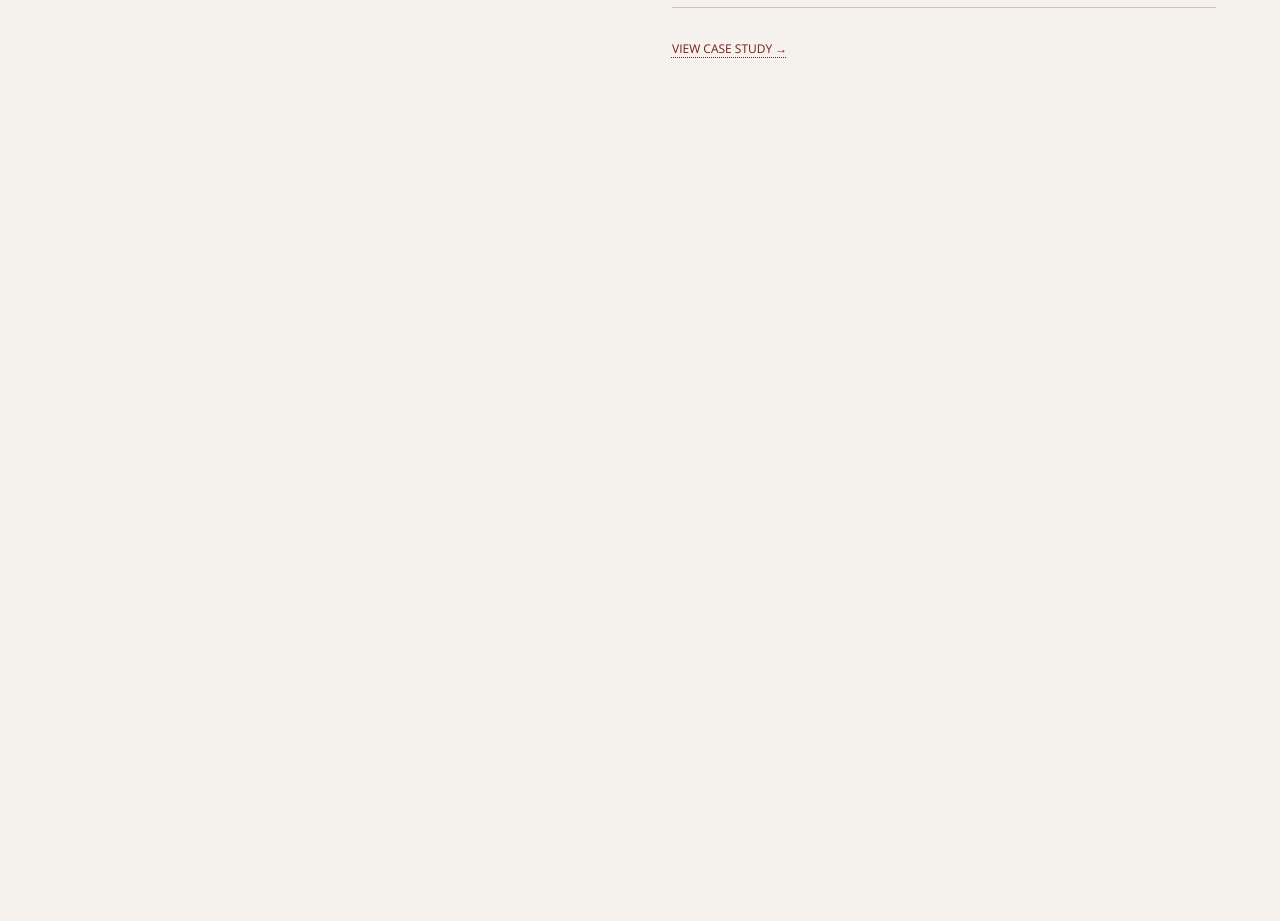
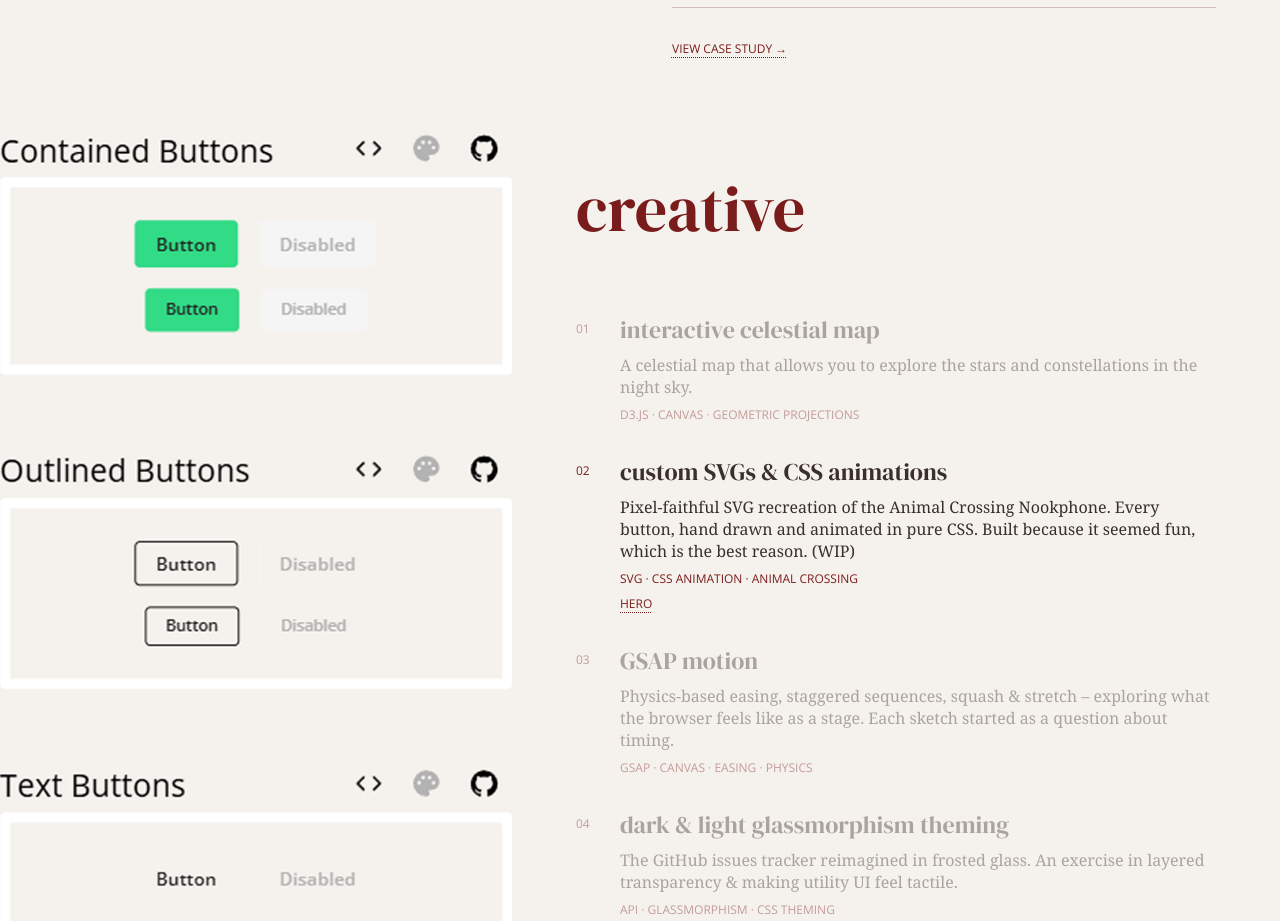
Before and after one commit to teenguyen/teenguyen.github.io-dev, a Next.js app: page / in a window 1280 px wide. Shown: the part 2048-2969 px from the top of the page. Before the commit the page ends 2169 px from the top, so only its background shows below. Built offline with nearby package versions, Linux system fonts and the light colour scheme.

Commit message:
creative section built, just need to fill in the blanks now

```diff
--- a/src/app/page.tsx
+++ b/src/app/page.tsx
@@ -1,12 +1,14 @@
 import Hero from "../sections/hero";
 import Featured from "../sections/featured";
 import SectionFlow from "../sections/SectionFlow";
+import Creative from "../sections/creative";
 
 export default function Home() {
   return (
     <SectionFlow>
       <Hero />
       <Featured />
+      <Creative />
     </SectionFlow>
   );
 }
--- /dev/null
+++ b/src/sections/creative/Blurb.module.css
@@ -0,0 +1,42 @@
+.blurb {
+  display: grid;
+  grid-template-columns: 32px 1fr;
+  gap: 12px;
+  padding: 16px 0;
+  cursor: pointer;
+  opacity: 0.4;
+  transition: opacity 0.3s ease;
+}
+
+.blurb:not(.blurbActive):hover {
+  opacity: 0.7;
+}
+
+.blurbActive {
+  opacity: 1;
+}
+
+.index {
+  padding-top: 0.45rem;
+}
+
+.blurbBody {
+  display: flex;
+  flex-direction: column;
+  gap: 8px;
+}
+
+.title {
+  font-size: 1.5rem;
+  color: var(--text-color);
+}
+
+.skills {
+  font-size: 10px;
+  letter-spacing: 0.1em;
+}
+
+.link {
+  font-size: 10px;
+  letter-spacing: 0.1em;
+}
--- /dev/null
+++ b/src/sections/creative/Blurb.tsx
@@ -0,0 +1,42 @@
+import Link, { LinkProps } from "next/link";
+import clsx from "clsx";
+import styles from "./Blurb.module.css";
+
+type BlurbProps = {
+  index: number;
+  title: string;
+  description: string;
+  skills: string;
+  linkProps?: LinkProps | string;
+  active: boolean;
+  onClick: () => void;
+};
+
+export default function Blurb({
+  index,
+  title,
+  description,
+  skills,
+  linkProps,
+  active,
+  onClick,
+}: BlurbProps) {
+  return (
+    <div
+      className={clsx(styles.blurb, active && styles.blurbActive)}
+      onClick={onClick}
+    >
+      <p className={clsx("subtitle", styles.index)}>
+        {index.toString().padStart(2, "0")}
+      </p>
+      <div className={styles.blurbBody}>
+        <h3 className={styles.title}>{title}</h3>
+        <p className={styles.description}>{description}</p>
+        <p className="subtitle">{skills}</p>
+        {linkProps && (
+          <Link className="subtitle" {...(linkProps as LinkProps)} />
+        )}
+      </div>
+    </div>
+  );
+}
--- /dev/null
+++ b/src/sections/creative/index.module.css
@@ -0,0 +1,37 @@
+.section {
+  height: 100vh;
+  width: 100%;
+}
+
+.content {
+  display: grid;
+  grid-template-columns: 2fr 3fr;
+  height: 100%;
+}
+
+.media {
+  position: relative;
+  overflow: hidden;
+  height: 100%;
+  width: 100%;
+}
+
+.slide {
+  position: absolute;
+  inset: 0;
+  will-change: transform;
+}
+
+.image {
+  object-fit: cover;
+  height: 100%;
+}
+
+.article {
+  display: flex;
+  flex-direction: column;
+  gap: 4rem;
+  padding: 4rem;
+  height: 100%;
+  justify-content: center;
+}
--- /dev/null
+++ b/src/sections/creative/index.tsx
@@ -0,0 +1,137 @@
+"use client";
+
+import { useEffect, useRef, useState } from "react";
+import Image from "next/image";
+import gsap from "gsap";
+import Blurb from "./Blurb";
+import styles from "./index.module.css";
+
+export default function Creative() {
+  const [active, setActive] = useState(0);
+  const animating = useRef(false);
+  const slideRefs = useRef<(HTMLDivElement | null)[]>([]);
+
+  const goTo = (next: number) => {
+    if (animating.current || next === active) return;
+    animating.current = true;
+
+    const prev = active;
+    const dir = next > prev ? 1 : -1;
+    setActive(next);
+
+    gsap.set(slideRefs.current[next], {
+      y: dir > 0 ? "100%" : "-100%",
+      zIndex: 2,
+    });
+
+    gsap
+      .timeline({
+        onComplete: () => {
+          animating.current = false;
+        },
+      })
+      .to(
+        slideRefs.current[prev],
+        { y: dir > 0 ? "-100%" : "100%", duration: 0.5, ease: "power2.out" },
+        0,
+      )
+      .to(
+        slideRefs.current[next],
+        { y: "0%", duration: 0.5, ease: "power2.out" },
+        0,
+      );
+  };
+
+  useEffect(() => {
+    const t = setTimeout(() => goTo((active + 1) % BLURBS.length), 4000);
+    return () => clearTimeout(t);
+  }, [active]);
+
+  return (
+    <section className={styles.section}>
+      <div className={styles.content}>
+        <div className={styles.media}>
+          {BLURBS.map((blurb, i) => (
+            <div
+              key={blurb.title}
+              ref={(el) => {
+                slideRefs.current[i] = el;
+              }}
+              className={styles.slide}
+              style={{ transform: `translateY(${i === 0 ? "0%" : "100%"})` }}
+            >
+              <Image
+                src={blurb.image}
+                alt={blurb.title}
+                fill
+                className={styles.image}
+              />
+            </div>
+          ))}
+        </div>
+
+        <div className={styles.article}>
+          <h2 className={styles.heading}>creative</h2>
+
+          <div className={styles.blurbs}>
+            {BLURBS.map((blurb, i) => (
+              <Blurb
+                key={blurb.title}
+                index={i + 1}
+                title={blurb.title}
+                description={blurb.description}
+                skills={blurb.skills}
+                linkProps={blurb.linkProps}
+                active={i === active}
+                onClick={() => goTo(i)}
+              />
+            ))}
+          </div>
+        </div>
+      </div>
+    </section>
+  );
+}
+
+const BLURBS = [
+  {
+    title: "interactive celestial map",
+    description:
+      "A celestial map that allows you to explore the stars and constellations in the night sky.",
+    skills: "D3.JS · CANVAS · GEOMETRIC PROJECTIONS",
+    image: "/lr-buttons.png",
+  },
+  {
+    title: "custom SVGs & CSS animations",
+    description:
+      "Pixel-faithful SVG recreation of the Animal Crossing Nookphone. Every button, hand drawn and animated in pure CSS. Built because it seemed fun, which is the best reason. (WIP)",
+    skills: "SVG · CSS ANIMATION · ANIMAL CROSSING",
+    linkProps: {
+      children: "HERO",
+      href: "/creative/nookphone",
+      target: "_blank",
+      rel: "noopener noreferrer",
+    },
+    image: "/lr-buttons.png",
+  },
+  {
+    title: "GSAP motion",
+    description:
+      "Physics-based easing, staggered sequences, squash & stretch – exploring what the browser feels like as a stage. Each sketch started as a question about timing.",
+    skills: "GSAP · CANVAS · EASING · PHYSICS",
+    image: "/lr-buttons.png",
+  },
+  {
+    title: "dark & light glassmorphism theming",
+    description:
+      "The GitHub issues tracker reimagined in frosted glass. An exercise in layered transparency & making utility UI feel tactile.",
+    skills: "API · GLASSMORPHISM · CSS THEMING",
+    linkProps: {
+      children: "HERO",
+      href: "/creative/github-issues",
+      target: "_blank",
+      rel: "noopener noreferrer",
+    },
+    image: "/lr-buttons.png",
+  },
+];
```
